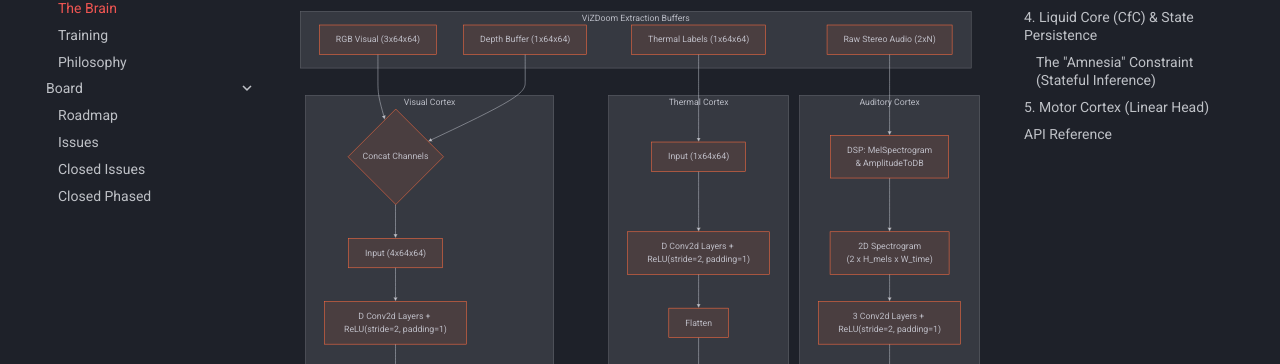
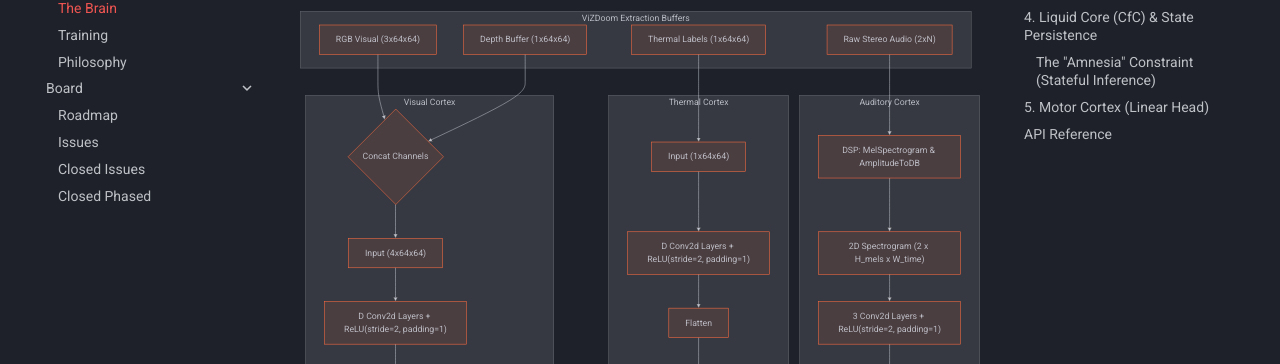
Before and after one commit to chinchalinchin/golem, an MkDocs documentation site: the page built from docs/model/brain.md, in a window 1280 px wide. Shown: the part 265-629 px from the top of the page. Built offline with MkDocs 1.6.1 and Material for MkDocs 9.7.7, drawn with Linux system fonts in a browser that asks for light colours; comment, search, counter and statistics services are not loaded.

Commit message:
fixing graph

```diff
--- a/docs/model/brain.md
+++ b/docs/model/brain.md
@@ -27,8 +27,8 @@ flowchart TD
     end
 
     subgraph AudCortex [Auditory Cortex]
-        DSP["DSP: MelSpectrogram\n& AmplitudeToDB"]
-        Mel["2D Spectrogram\n(2 x H_mels x W_time)"]
+        DSP["DSP: MelSpectrogram & AmplitudeToDB"]
+        Mel["2D Spectrogram (2 x H_mels x W_time)"]
         AudCNN["3 Conv2d Layers + ReLU(stride=2, padding=1)"]
         AudPool["AdaptiveAvgPool2d(1, 1)"]
         AudFlat["Flatten"]
```
